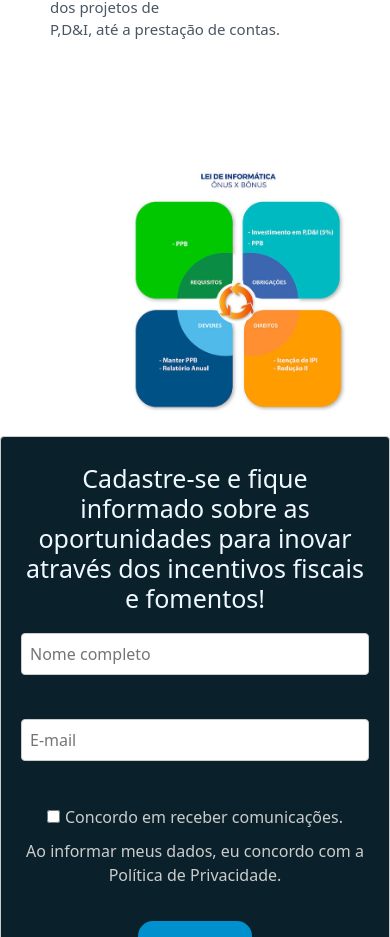
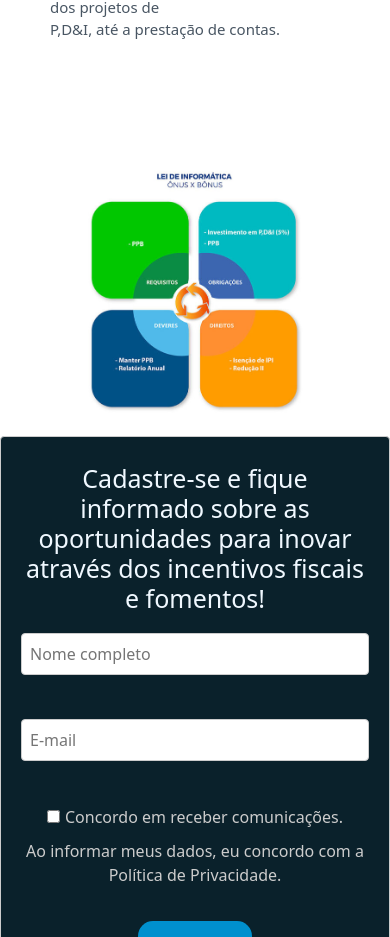
Before and after one commit to Marcos-Gabriell/Projeto-web-react, a React (Create React App) app: page /Lei-da-informatica-manus in a window 390 px wide. Shown: the part 1837-2774 px from the top of the page. Built offline with nearby package versions, Linux system fonts and the light colour scheme.

Commit message:
centralizando img no responsivo na pagina  Lei de Informática – Manaus

```diff
--- a/src/paginainformanus.css
+++ b/src/paginainformanus.css
@@ -103,6 +103,9 @@
 }
 @media (max-width: 768px) {
   .imagee-containerr2 {
+    display: flex;
+    justify-content: center; /* Centraliza horizontalmente */
+    align-items: center; /* Centraliza verticalmente */
     padding: 20px;
     margin-top: 30px;
   }
```
